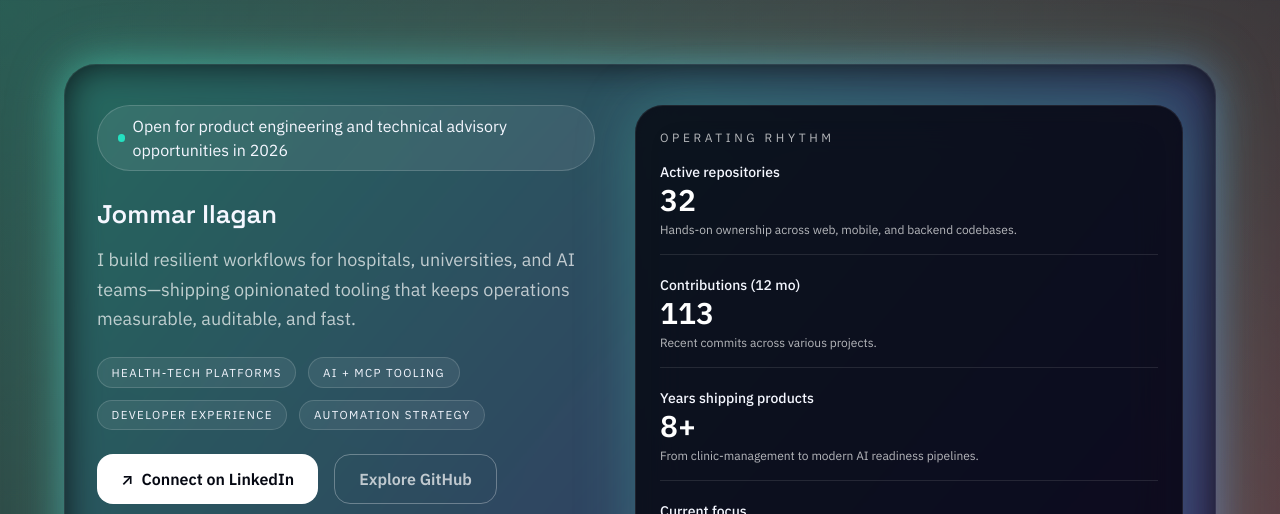
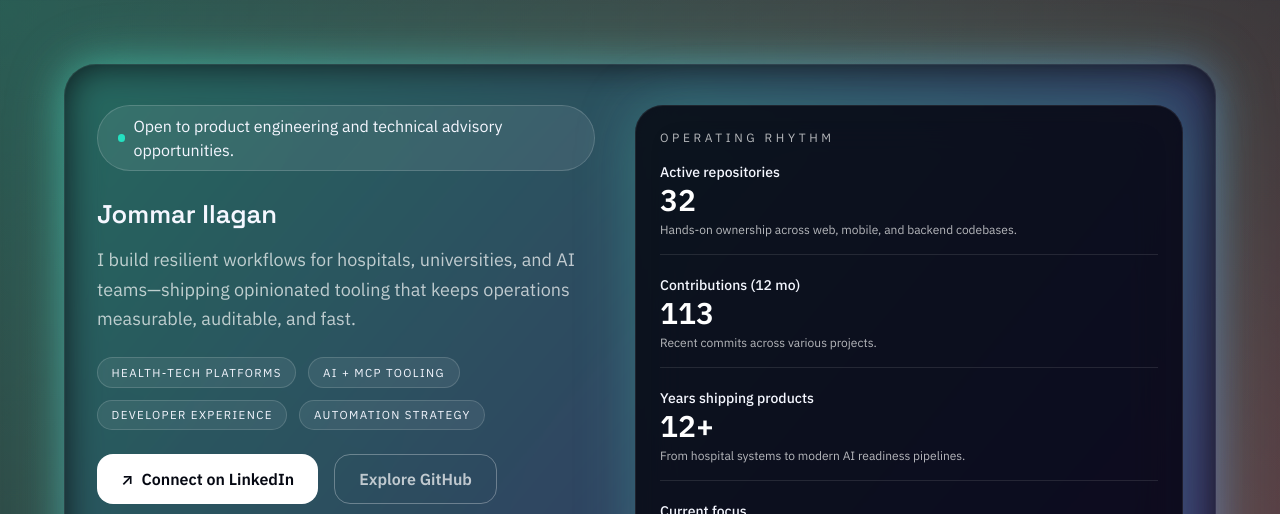
Before and after one commit to jommar/jommar.github.io, a Nuxt app: page / in a window 1280 px wide. Shown: the top 514 px of the page. Built offline with nearby package versions, Linux system fonts and the light colour scheme.

Commit message:
update profile

```diff
--- a/data/profile.ts
+++ b/data/profile.ts
@@ -6,7 +6,7 @@ export const profile: Profile = {
   summary:
     "I build resilient workflows for hospitals, universities, and AI teams—shipping opinionated tooling that keeps operations measurable, auditable, and fast.",
   availability:
-    "Open for product engineering and technical advisory opportunities in 2026",
+    "Open to product engineering and technical advisory opportunities.",
   focusAreas: [
     "Health-tech platforms",
     "AI + MCP tooling",
@@ -26,8 +26,8 @@ export const profile: Profile = {
     },
     {
       label: "Years shipping products",
-      value: "8+",
-      detail: "From clinic-management to modern AI readiness pipelines.",
+      value: "12+",
+      detail: "From hospital systems to modern AI readiness pipelines.",
     },
     {
       label: "Current focus",
```
